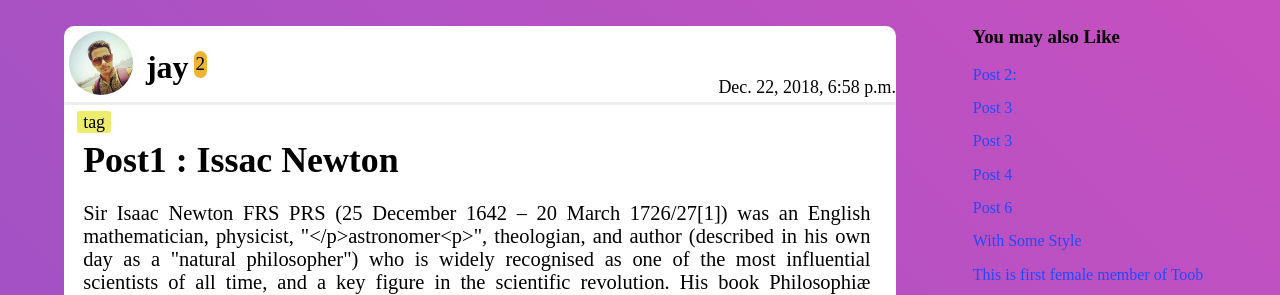
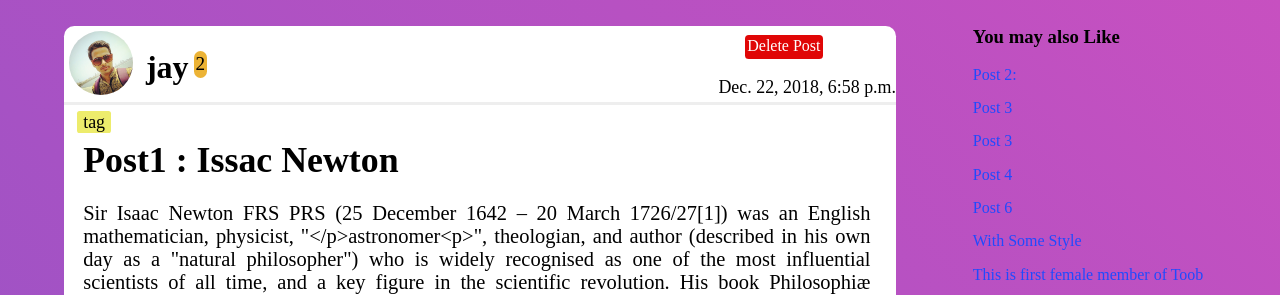
Before and after one commit to jayeshsingh9767/Toob, a Django app: page /details/1/ in a window 1280 px wide. Shown: the part 40-335 px from the top of the page. Run offline with Django 3.2, Linux system fonts and the light colour scheme; a user stored in the database is signed in; data comes from the database, SQL or seed files in the repository; both versions use the stored data as it was after the commit.

Commit message:
Slved Bugs and Added Delete post Functionality

```diff
--- a/details/static/details/details_post_style.css
+++ b/details/static/details/details_post_style.css
@@ -61,6 +61,17 @@
   text-align: center;
   position: relative;
   top : 2vw;
+}
+
+.del_post{
+  background-color: rgb(224, 6, 6);
+  color: #ffffff;
+  border-radius: 0.3vw;
+  padding: 0.2vw;
+  height: 1.5vw;
+  position: relative;
+  left: 42vw;
+  top: 0.7vw;
 }
 
 .date{
--- a/details/templates/details_post.html
+++ b/details/templates/details_post.html
@@ -15,6 +15,9 @@
         {% endif %}
       </a>
         <a href="/profile/{{ post.user_profile.id }}"><h3 class="user-name">{{ post.user_profile }}</h3></a><span class="level">{{ post.user_profile.level }}</span>
+        {% if user == post.user_profile.user %}
+        <a class="del_post" id="delete{{ post.id }}">Delete Post</a>
+        {% endif %}
         <span class="date">{{ post.creation_time }}</span>
       </div>
       {% for tag in tags %}
@@ -75,7 +78,6 @@
       </div>
       <div class="more-dropdown" id="more-drp{{ post.id }}">
         <a>Report</a>
-
       </div>
       <div class="report-box" id="report-box">
         <form action="{% url 'report_post' post.id %}" class="report-form except" method="POST">
@@ -89,6 +91,15 @@
           <label class="except" for="other" id="other_label">Specify Reason</label><input type="text" class="except" name="other" id="other"><br><br>
           <center><input type="submit" class="except" name="report" id="report-btn" value="Report"></center>
         </form>
+      </div>
+      <div class="alert" align="center" id="alert{{ post.id }}">
+        <div class="alert-box" id="alert-box{{ post.id }}">
+          <p>This Thought will be Deleted from TOOB permanently,<br>
+             You and your followings will not be able to access it anymore <br>
+             press <b>DELETE</b> to confirm Delete Process
+           </p>
+           <a href="{% url 'delete_post' post.id %}">DELETE</a> &nbsp;&nbsp;&nbsp;&nbsp; <a href="">Cancle</a>
+        </div>
       </div>
       <script type="text/javascript">
 
@@ -144,6 +155,14 @@
           });
         });
 
+        $('#delete{{ post.id }}').click(function(){
+          $('#alert{{ post.id }}').show();
+        })
+
+        $('#alert{{ post.id }}').click(function() {
+          $('#alert{{ post.id }}').hide();
+        });
+
 
       </script>
       <div class="shareLinks" id="sharelink{{ post.id }}">
--- a/details/urls.py
+++ b/details/urls.py
@@ -3,6 +3,7 @@ from . import views
 
 urlpatterns = [
     url(r'^(?P<post_id>[0-9]+)/$', views.details_post, name='details_post'),
+    url(r'^(?P<post_id>[0-9]+)/delete$', views.delete_post, name='delete_post'),
     url(r'^comment/(?P<post_id>[0-9]+)/$',
         views.comment_submit, name='comment_submit')
 ]
--- a/details/views.py
+++ b/details/views.py
@@ -64,3 +64,14 @@ def comment_submit(request, post_id):
     else:
         logger.critical(" Unauthenticated user tries to access the secured URL")
         return HttpResponseRedirect(reverse('login'))
+
+
+def delete_post(request, post_id):
+    post = Posts.objects.get(id=post_id)
+    if request.user == post.user_profile.user:
+        print("You are authorized to Delete Post : ", post)
+        post.delete()
+        return HttpResponseRedirect(reverse('home'))
+    else:
+        print("You are not authorized for this Operation")
+        return HttpResponseRedirect(reverse('details_post', kwargs={'post_id': post_id}))
--- a/home/data_master.py
+++ b/home/data_master.py
@@ -106,7 +106,7 @@ def update_level_by_post(all_posts, user_profile, status):
             print("Increaseing level by 1")
             user_profile.level += 1
             logger.info("Increaseing Level of " + str(user_profile.user) + " by " + '1')
-            notify(None, user_profile, "Your Level is Updated By 1", 40, reverse('home'), reverse('home'))
+            notify(None, user_profile, "Your Level is Updated By 1", 40, reverse('home'))
         elif post_count == 5:
             print("Increaseing level by 5")
             user_profile.level += 5
--- a/home/templates/home.html
+++ b/home/templates/home.html
@@ -105,8 +105,12 @@
               </div>
             </div>
             <div class="more-dropdown" id="more-drp{{ post.id }}">
+              {% if user == post.user_profile.user %}
+              <a href="{% url 'delete_post' post.id %}">Delete</a>
+              {% endif %}
               <a id="raport-btn{{ post.id }}">Report</a>
               <a href="{% url 'details_post' post.id %}#sharelink{{ post.id }}">Share</a>
+
 
             </div>
             <div class="report-box" id="report-box">
--- a/signup/templates/profile.html
+++ b/signup/templates/profile.html
@@ -64,7 +64,8 @@
         <div class="post-footer">
           {% include 'like_section.html' %}
           {% include 'dis_like_section.html' %}
-          <form action="target" class="comment-form">
+          <form action="{% url 'comment_submit' post.id  %}" class="comment-form" method="POST">
+            {% csrf_token %}
             <input type="text" id="comment" name="comment" placeholder="Comment">
             <button type="submit" class="btn comment-submit">
               <i class="fa fa-arrow-circle-right fa-lg"></i>
```
Also changed, not shown: other parts of details/static/details/details_post_style.css (+35 -0 lines), home/static/home/stylehome.css (+5 -4 lines), db.sqlite3, 1 other file.
